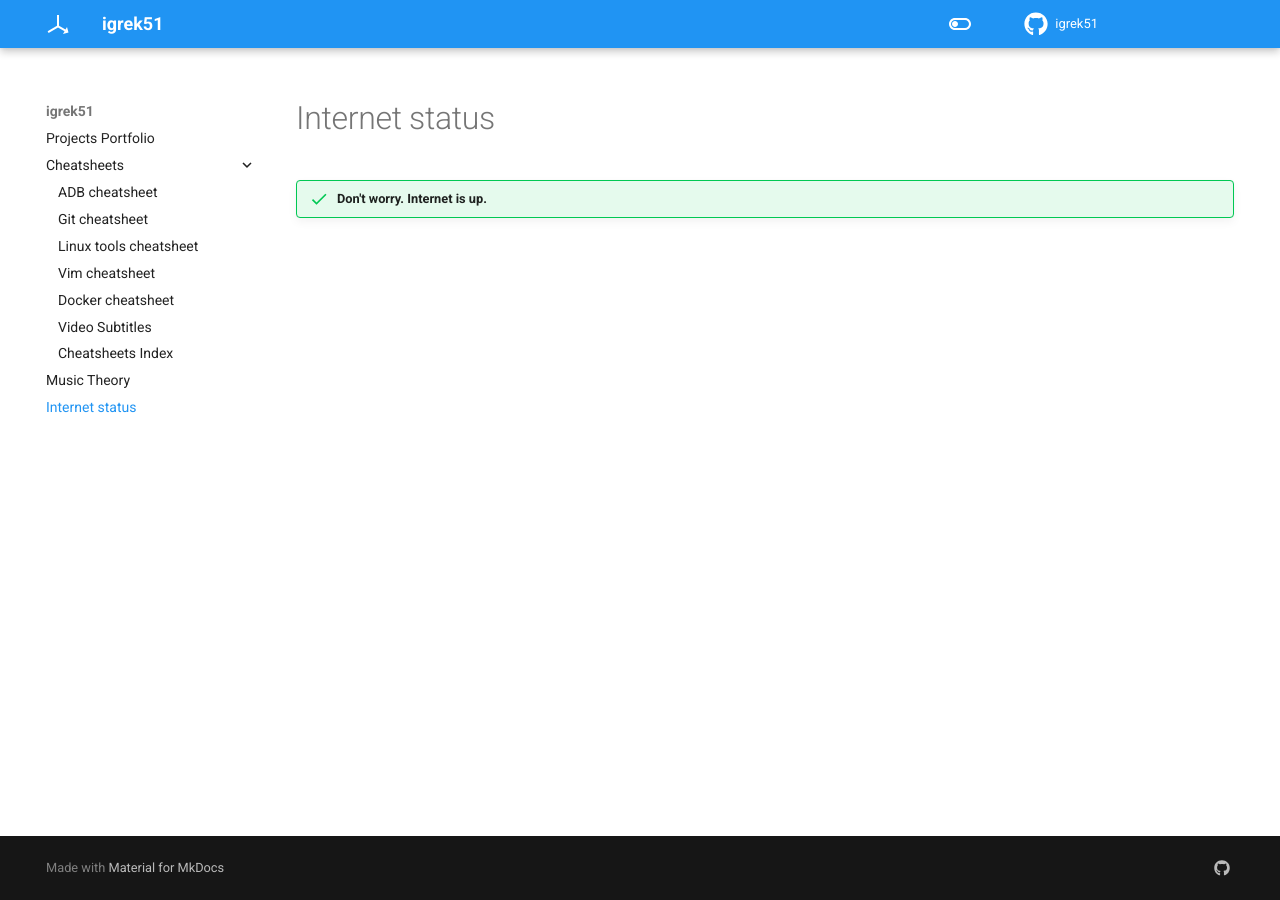
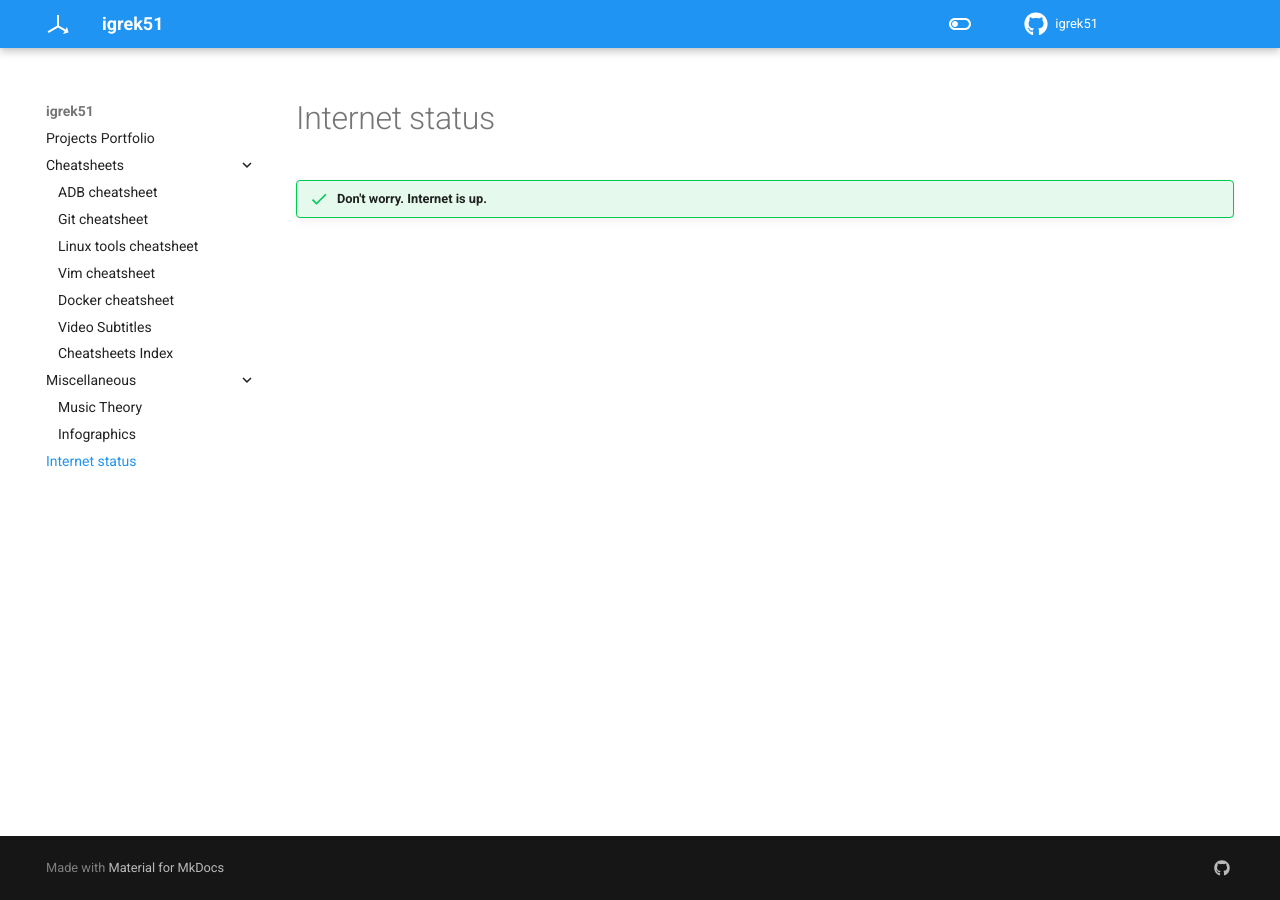
Before and after one commit to igrek51/igrek51.github.io, an MkDocs documentation site: the page built from docs/status.md, in a window 1280 px wide. Built offline with MkDocs 1.6.1 and Material for MkDocs 9.7.7, drawn with Linux system fonts in a browser that asks for light colours.

Commit message:
Add infographics page

```diff
--- a/mkdocs.yml
+++ b/mkdocs.yml
@@ -52,5 +52,7 @@
     - Docker cheatsheet: cheatsheet/docker.md
     - Video Subtitles: cheatsheet/video-subtitles.md
     - Cheatsheets Index: cheatsheet/cheatsheet.md
-  - Music Theory: music-theory.md
+  - Miscellaneous:
+    - Music Theory: music-theory.md
+    - Infographics: infographics.md
   - Internet status: status.md
```
Also changed, not shown: docs/infographics.md (added, +4 -0 lines), 1 other file.
